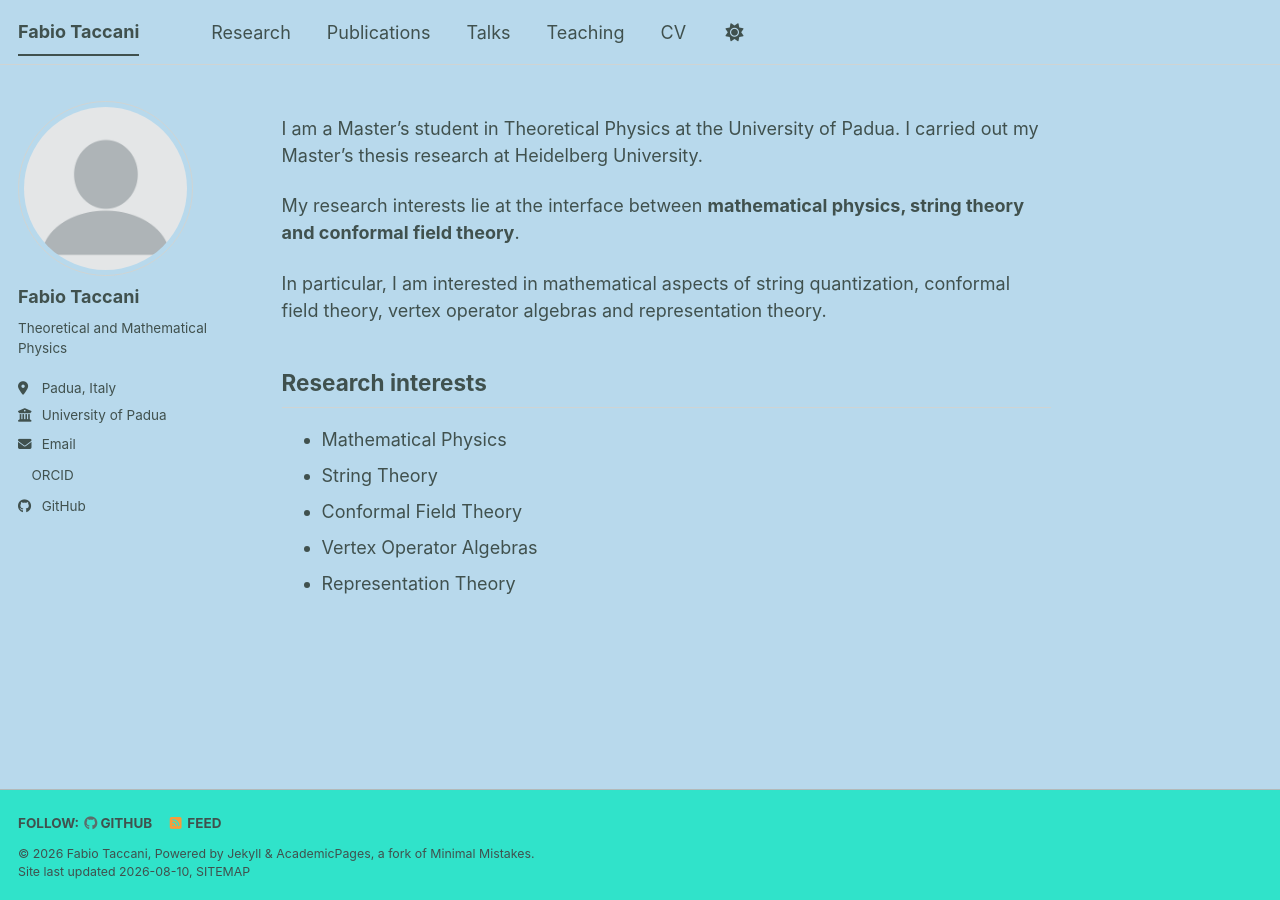
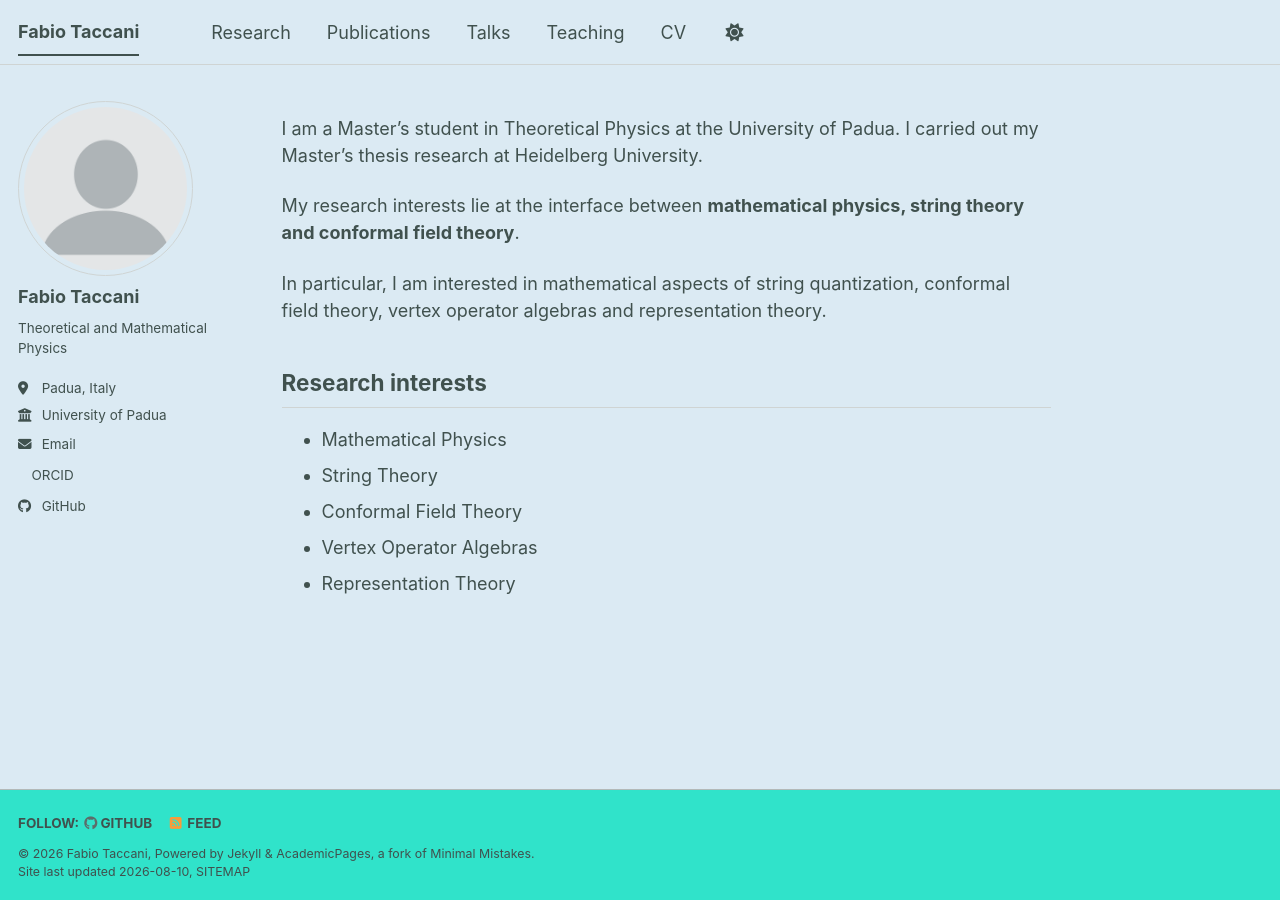
Before and after one commit to FabioTaccani/FabioTaccani.github.io, a Jekyll site: the page built from _pages/about.md, in a window 1280 px wide. Built offline with Jekyll 4.4.1, drawn with Linux system fonts in a browser that asks for light colours; a style sheet for code colours, icons or effects is not loaded.

Commit message:
Update _mint_light.scss

```diff
--- a/_sass/theme/_mint_light.scss
+++ b/_sass/theme/_mint_light.scss
@@ -7,7 +7,7 @@ $dark-primary-color         : mix(#000, $primary-color, 40%);
 $darker-primary-color       : mix(#000, $primary-color, 60%);
 $light-primary-color        : mix(#fff, $primary-color, 50%);
 $lighter-primary-color      : mix(#fff, $primary-color, 90%);
-$background                 : #b8d9ec;
+$background                 : #dbeaf3;
 $background-light          : #ffffff;
 $background-lighter        : #fafbfb;
 $text                      : #40514e;
```
